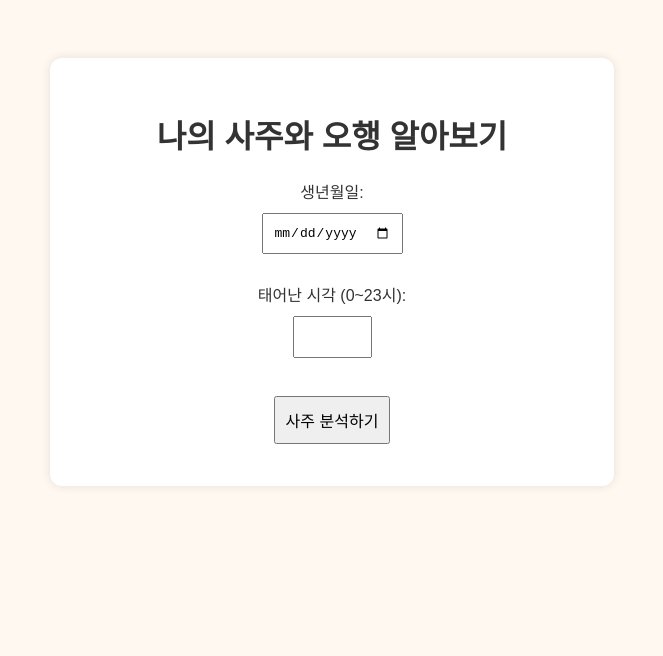
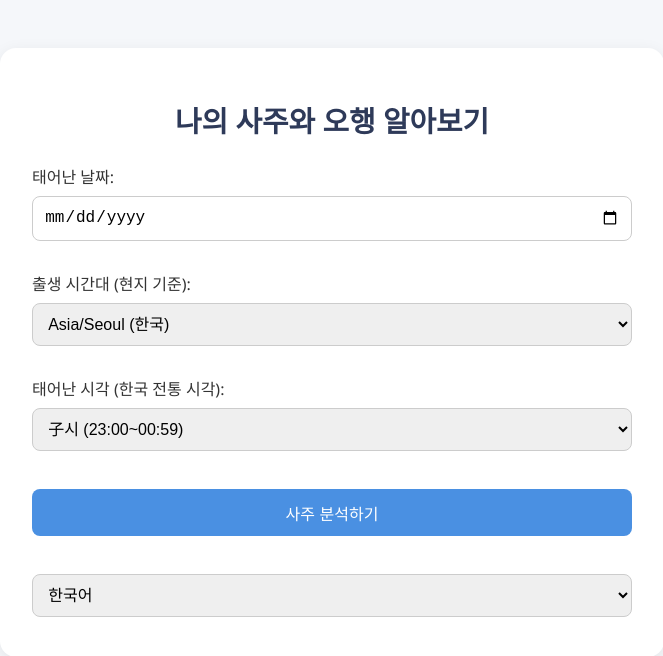
Before and after one commit to gitchoish/lucky-zodiac, a plain HTML site: page index.html in a window 1280 px wide. Shown: the top 656 px of the page, without its empty margins (308-971 px from the left). Drawn offline with Linux system fonts and the light colour scheme.

Commit message:
배포용

```diff
--- a/index.html
+++ b/index.html
@@ -3,31 +3,77 @@
 <head>
   <meta charset="UTF-8" />
   <title>Lucky Zodiac - 사주 입력</title>
+  <meta name="viewport" content="width=device-width, initial-scale=1.0" />
   <link rel="stylesheet" href="style.css" />
 </head>
 <body>
   <div class="container">
-    <h1>나의 사주와 오행 알아보기</h1>
+    <h1 data-i18n="title">나의 사주와 오행 알아보기</h1>
 
-    <label for="birth">생년월일:</label><br />
-    <input type="date" id="birth" required><br /><br />
+    <!-- 생년월일만 입력 -->
+    <label for="birthDate" data-i18n="label_birth">태어난 날짜:</label><br />
+    <input type="date" id="birthDate" required><br /><br />
 
-    <label for="hour">태어난 시각 (0~23시):</label><br />
-    <input type="number" id="hour" min="0" max="23" required><br /><br />
+    <!-- 시간대 선택 -->
+    <label for="timezone" data-i18n="label_timezone">출생 시간대 (현지 기준):</label><br />
+    <select id="timezone">
+      <option value="Asia/Seoul">Asia/Seoul (한국)</option>
+      <option value="America/New_York">America/New_York (뉴욕)</option>
+      <option value="Europe/London">Europe/London (런던)</option>
+      <option value="Asia/Bangkok">Asia/Bangkok (태국)</option>
+      <option value="Asia/Jakarta">Asia/Jakarta (인도네시아)</option>
+      <option value="Asia/Tokyo">Asia/Tokyo (일본)</option>
+    </select><br /><br />
 
-    <button onclick="goToResult()">사주 분석하기</button>
+    <!-- 전통 12지시 -->
+    <label for="hourBranch" data-i18n="label_hour">태어난 시각 (한국 전통 시각):</label><br />
+    <select id="hourBranch" required>
+      <option value="子">子시 (23:00~00:59)</option>
+      <option value="丑">丑시 (01:00~02:59)</option>
+      <option value="寅">寅시 (03:00~04:59)</option>
+      <option value="卯">卯시 (05:00~06:59)</option>
+      <option value="辰">辰시 (07:00~08:59)</option>
+      <option value="巳">巳시 (09:00~10:59)</option>
+      <option value="午">午시 (11:00~12:59)</option>
+      <option value="未">未시 (13:00~14:59)</option>
+      <option value="申">申시 (15:00~16:59)</option>
+      <option value="酉">酉시 (17:00~18:59)</option>
+      <option value="戌">戌시 (19:00~20:59)</option>
+      <option value="亥">亥시 (21:00~22:59)</option>
+    </select><br /><br />
+
+    <!-- 분석 버튼 -->
+    <button onclick="goToResult()" data-i18n="button_submit">사주 분석하기</button>
+    <br /><br />
+
+    <!-- 언어 선택 -->
+    <select id="language" onchange="setLanguage(this.value)">
+      <option value="ko">한국어</option>
+      <option value="en">English</option>
+    </select>
   </div>
 
-  <!-- 반드시 body 안 맨 아래에 넣어야 함 -->
+  <!-- 다국어 처리 -->
+  <script src="lang.js"></script>
   <script>
     function goToResult() {
-      const birth = document.getElementById("birth").value;
-      const hour = document.getElementById("hour").value;
-      if (!birth || hour === "") {
-        alert("생년월일과 태어난 시각을 입력해주세요.");
+      const birthDate = document.getElementById("birthDate").value;
+      const timezone = document.getElementById("timezone").value;
+      const hourBranch = document.getElementById("hourBranch").value;
+
+      if (!birthDate || !timezone || !hourBranch) {
+        alert("날짜, 시간대, 전통 시각을 모두 입력해주세요.");
         return;
       }
-      window.location.href = `result.html?birth=${birth}&hour=${hour}`;
+
+      window.location.href = `result.html?date=${birthDate}&timezone=${timezone}&branch=${hourBranch}`;
+    }
+
+    // 페이지 진입 시 언어 유지
+    window.onload = () => {
+      const lang = localStorage.getItem("lang") || "ko";
+      document.getElementById("language").value = lang;
+      applyTranslations(lang);
     }
   </script>
 </body>
--- a/style.css
+++ b/style.css
@@ -1,21 +1,55 @@
 body {
-    font-family: Arial, sans-serif;
-    background-color: #fff8f0;
-    color: #333;
-    text-align: center;
-    padding-top: 50px;
-  }
+  font-family: 'Segoe UI', sans-serif;
+  background-color: #f5f7fa;
+  color: #333;
+  margin: 0;
+  padding: 0;
+}
 
-  .container {
-    max-width: 500px;
-    margin: auto;
-    padding: 2em;
-    background: #fff;
-    border-radius: 12px;
-    box-shadow: 0 0 10px rgba(0,0,0,0.1);
-  }
-  input, button {
-    padding: 10px;
-    margin: 10px;
-    font-size: 1em;
-  }
+.container {
+  max-width: 600px;
+  margin: 3rem auto;
+  padding: 2rem;
+  background: white;
+  border-radius: 16px;
+  box-shadow: 0 4px 16px rgba(0,0,0,0.08);
+}
+
+h1 {
+  font-size: 1.8rem;
+  text-align: center;
+  margin-bottom: 1.5rem;
+  color: #2e3a59;
+}
+
+input, select, button {
+  width: 100%;
+  font-size: 1rem;
+  margin: 0.5rem 0;
+  padding: 0.7rem;
+  border-radius: 8px;
+  border: 1px solid #ccc;
+  box-sizing: border-box;
+}
+
+button {
+  background-color: #4a90e2;
+  color: white;
+  border: none;
+  cursor: pointer;
+  transition: background 0.3s ease;
+}
+
+button:hover {
+  background-color: #357ab7;
+}
+
+#fortuneAI {
+  margin-top: 2rem;
+  padding: 1rem;
+  background-color: #e7f0fc;
+  border-left: 4px solid #4a90e2;
+  border-radius: 8px;
+  font-style: italic;
+  color: #2c3e50;
+}
```
Also changed, not shown: result.html (+38 -10 lines), script.js (+76 -46 lines).
